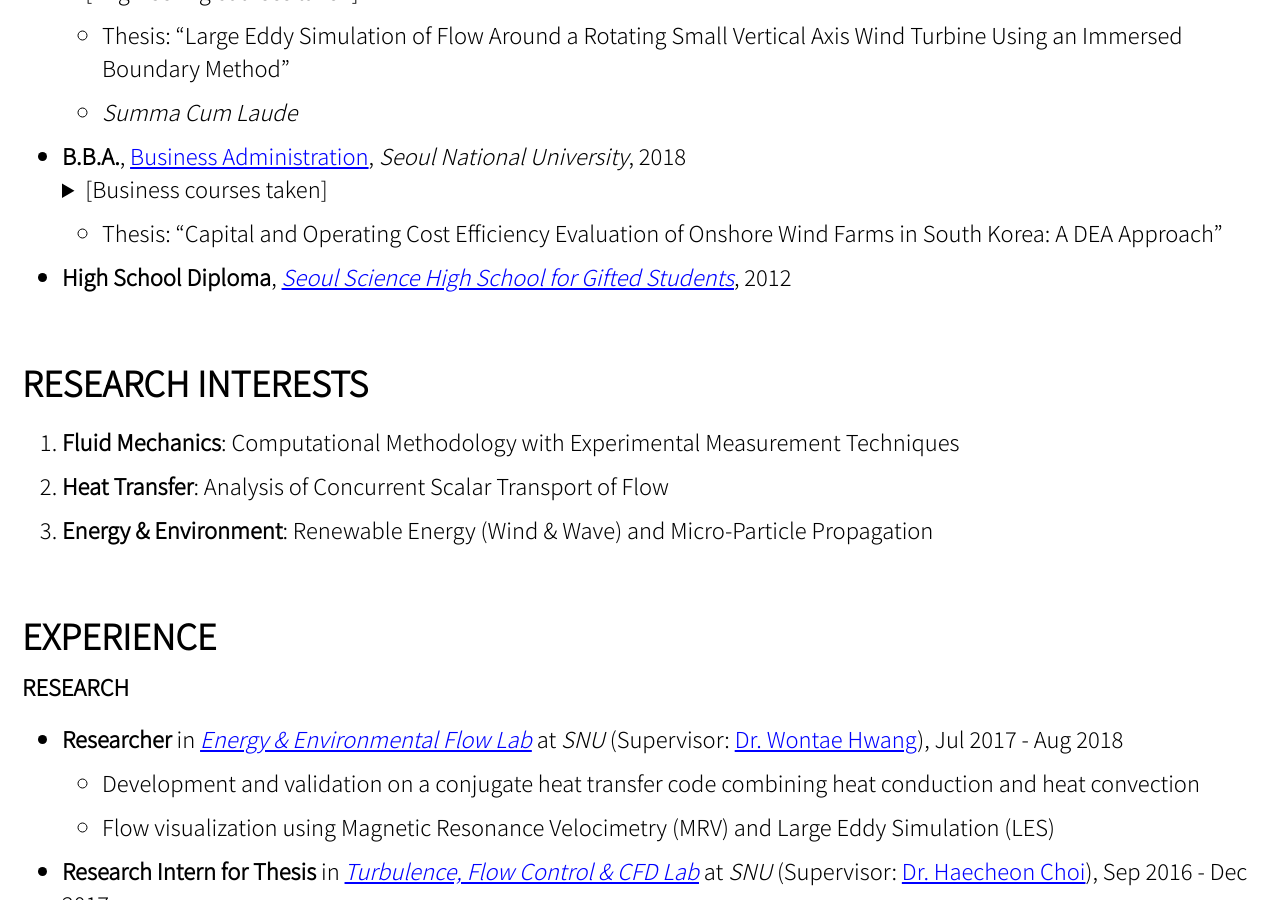
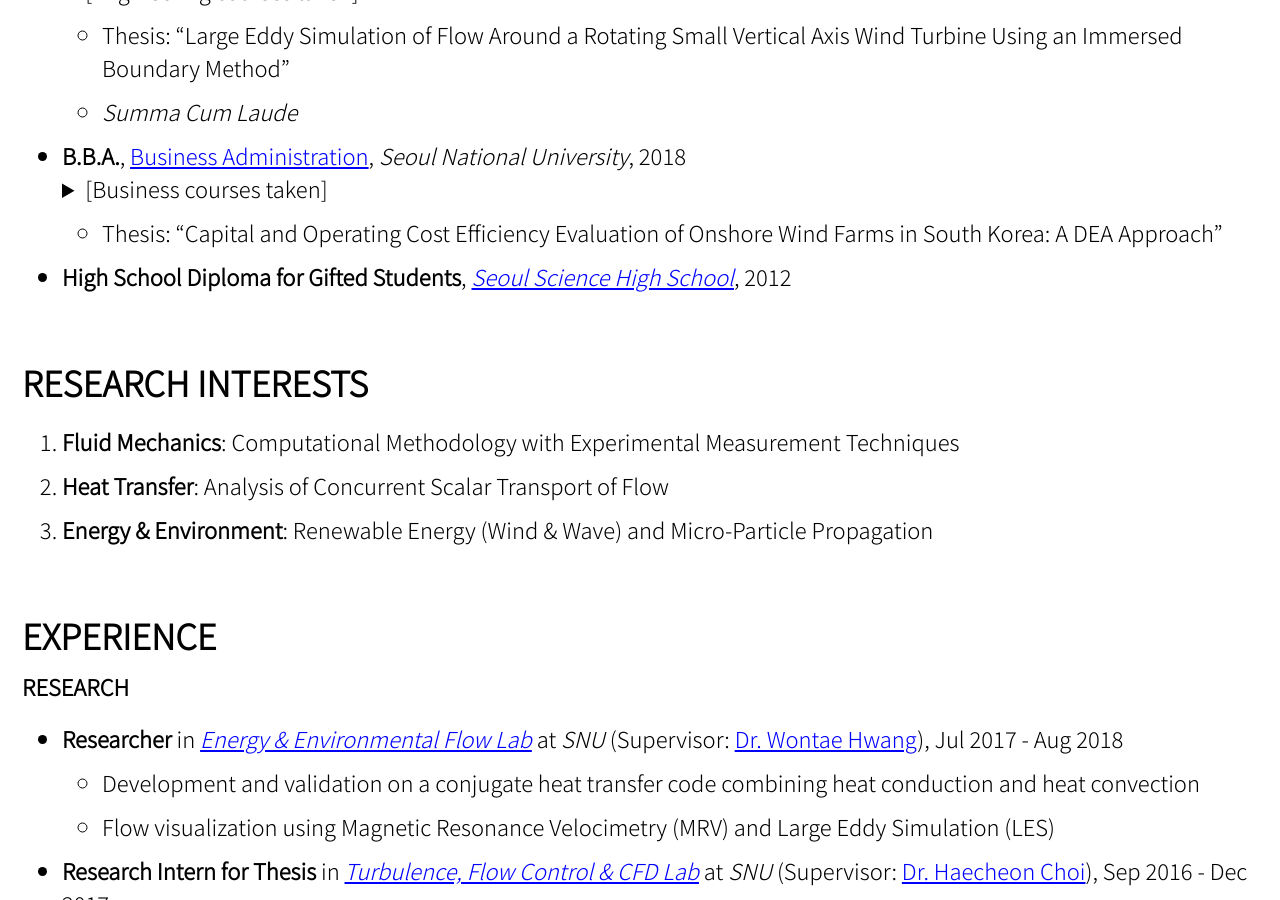
Before and after one commit to jun9303/jun9303.github.io, a Jekyll site: the page built from _pages/about.md, in a window 1280 px wide and 900 px high, scrolled down 831 px. Built offline with Jekyll 4.4.1, drawn with Linux system fonts in a browser that asks for light colours; cached includes are drawn as plain includes; nearby versions of some CDN libraries.

Commit message:
Signed-off-by: SJ <jun9303@gmail.com>

```diff
--- a/_pages/about.md
+++ b/_pages/about.md
@@ -32,7 +32,7 @@ feature_row:
       <small>Capital Markets and Accounting, Corporate Strategy, Fundamentals of Economics, Human Resource Management, International Business Management, Management Information System, Management Science, Managerial Accounting, Marketing Management, Mathematics for Economics, Operations Management, Principles of Accounting, Principles of Management (GPA of 4.18/4.3)</small>
     </details>
   + Thesis: "Capital and Operating Cost Efficiency Evaluation of Onshore Wind Farms in South Korea: A DEA Approach"
-- **High School Diploma**, *[Seoul Science High School for Gifted Students](http://en.sshs.hs.kr)*, 2012
+- **High School Diploma for Gifted Students**, *[Seoul Science High School](http://en.sshs.hs.kr)*, 2012
 
 # RESEARCH INTERESTS
 
```
